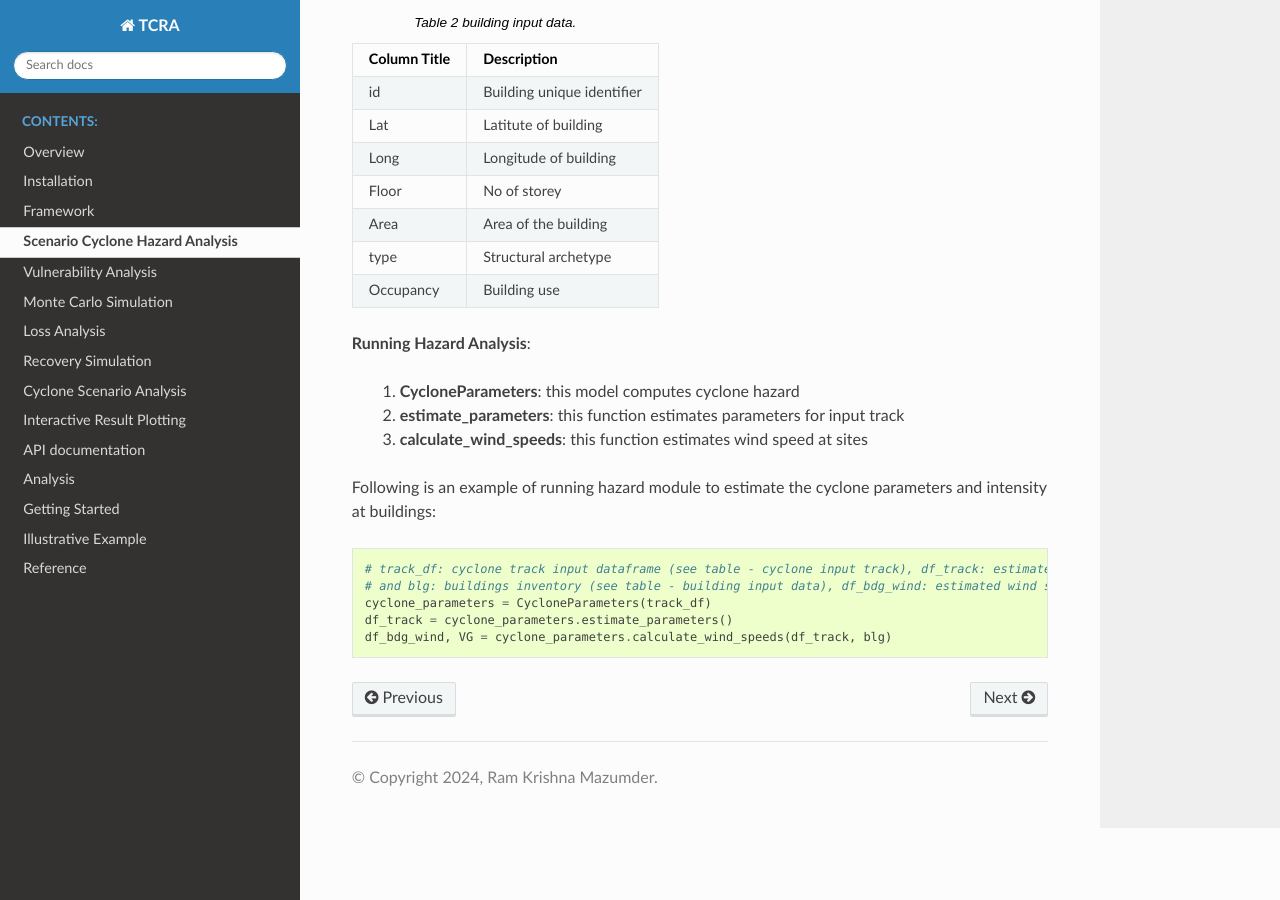
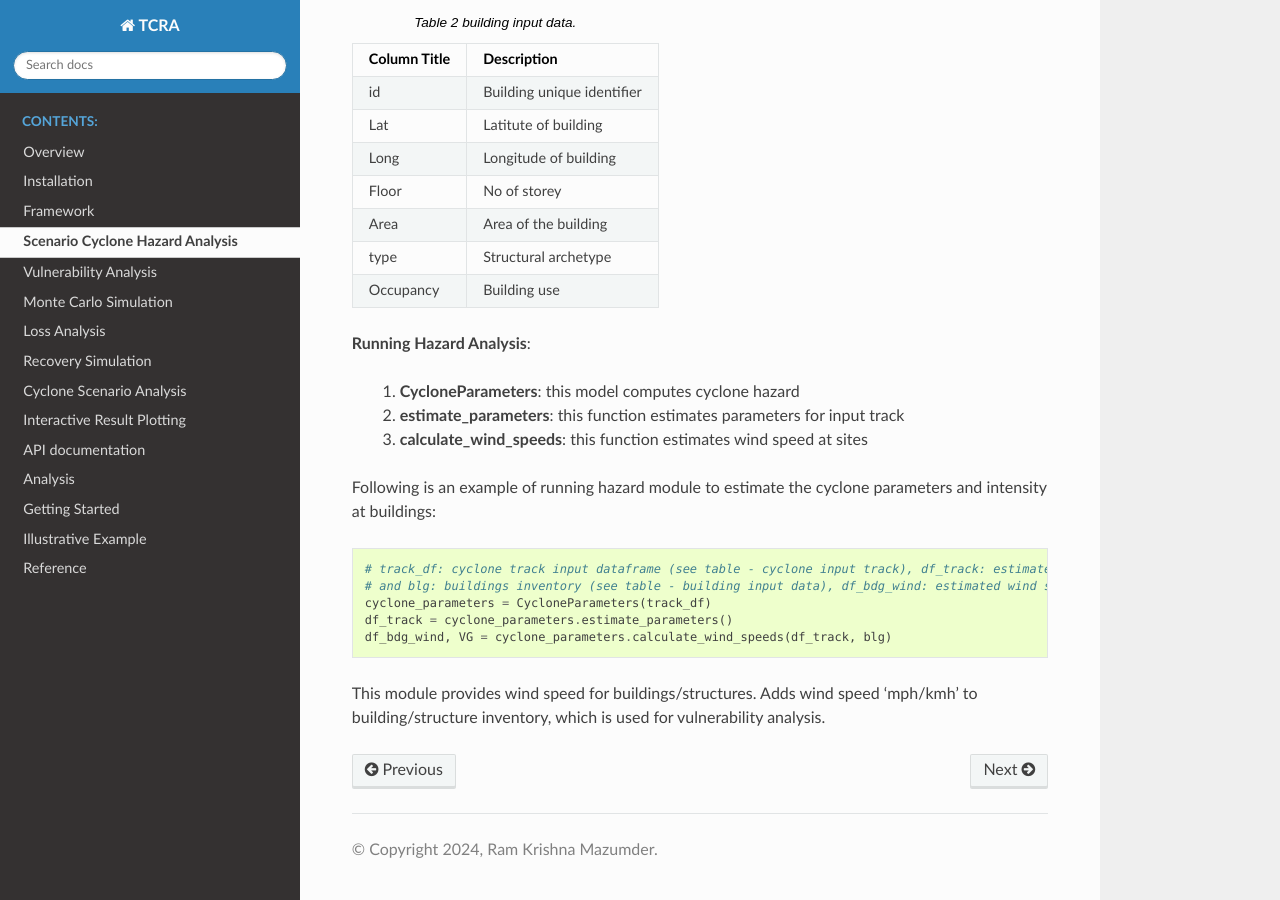
Before and after one commit to rxm562/TCRA, a Sphinx documentation site: the page built from docs/source/hazard.rst, in a window 1280 px wide and 900 px high, scrolled down 951 px. Built offline with Sphinx 7.4.7 and the Read the Docs theme 2.0.0, drawn with Linux system fonts in a browser that asks for light colours.

Commit message:
Update hazard.rst

```diff
--- a/docs/source/hazard.rst
+++ b/docs/source/hazard.rst
@@ -58,3 +58,5 @@ Following is an example of running hazard module to estimate the cyclone paramet
     cyclone_parameters = CycloneParameters(track_df)
     df_track = cyclone_parameters.estimate_parameters()
     df_bdg_wind, VG = cyclone_parameters.calculate_wind_speeds(df_track, blg)
+
+This module provides wind speed for buildings/structures. Adds wind speed 'mph/kmh' to building/structure inventory, which is used for vulnerability analysis.
```
